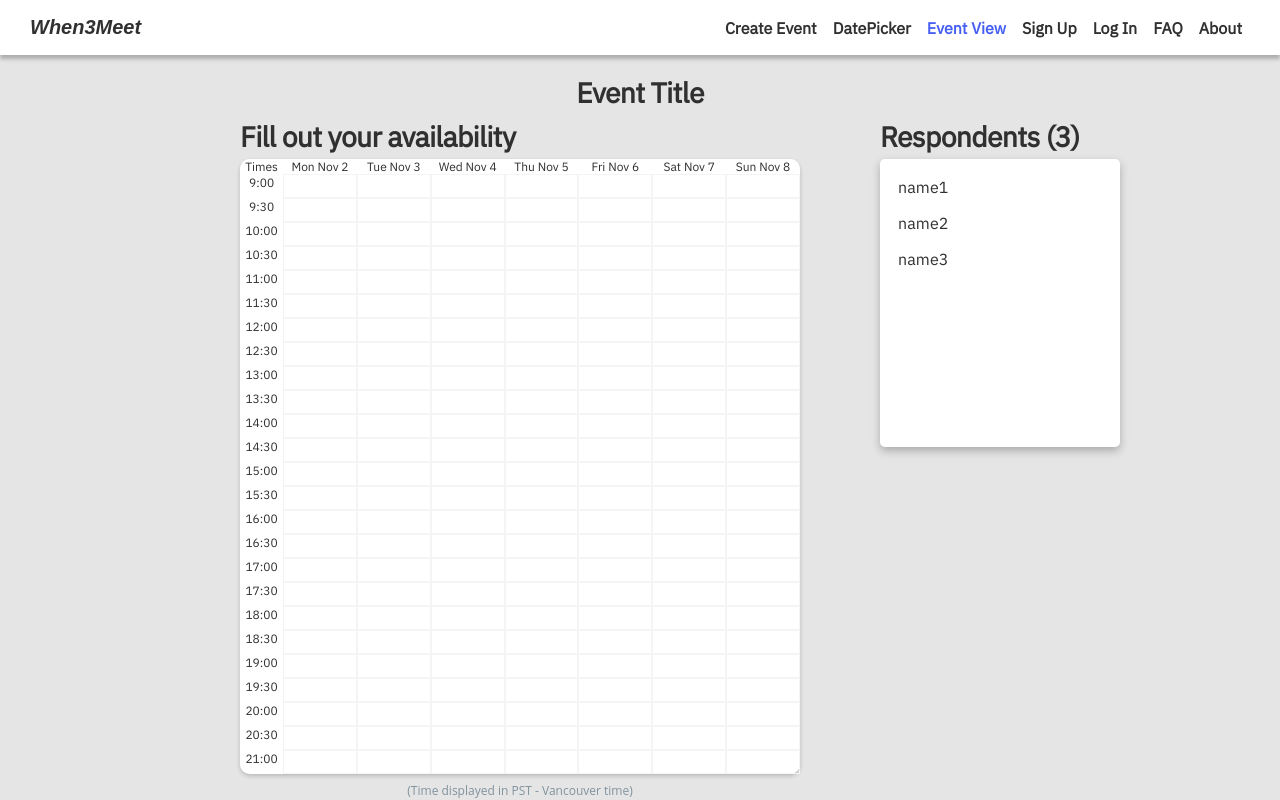
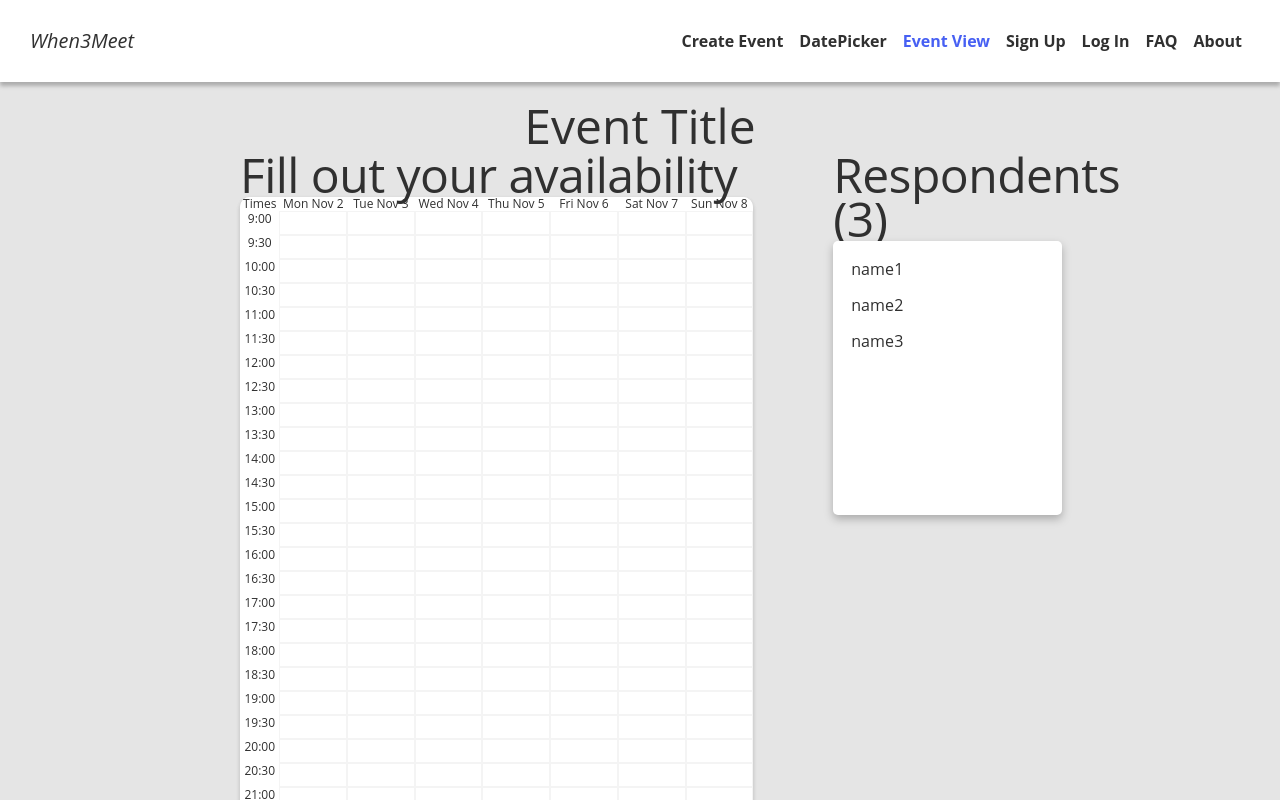
Before and after one commit to ubclaunchpad/HappyHour, a Vue app in the folder frontend/: page /event in a window 1280 px wide. Built offline with nearby package versions, Linux system fonts and the light colour scheme.

Commit message:
added Normalizer.css and global styling

```diff
--- a/frontend/package.json
+++ b/frontend/package.json
@@ -10,6 +10,7 @@
   "dependencies": {
     "core-js": "^3.6.5",
     "date-fns": "^2.16.1",
+    "normalize.css": "^8.0.1",
     "vue": "^3.0.0",
     "vue-cal": "^4.0.0",
     "vue-router": "^4.0.0-rc.1"
--- a/frontend/src/App.vue
+++ b/frontend/src/App.vue
@@ -1,5 +1,5 @@
 <template>
-  <div class="container-page">
+  <div class="root-container">
     <TheNavbar />
     <router-view />
   </div>
@@ -18,14 +18,15 @@ export default defineComponent({
 </script>
 
 <style>
+@import "~normalize.css";
 @import url("https://fonts.googleapis.com/css2?family=IBM+Plex+Sans&display=swap");
-
-/* Reset CSS */
+/* Reset CSS in addition to Normalize.css*/
 * {
   margin: 0;
   padding: 0;
   border: 0;
   box-sizing: border-box;
+  font-weight: normal;
 }
 
 ol,
@@ -35,14 +36,14 @@ ul {
 
 /* Global Class Styling */
 #app {
-  font-family: "IBM Plex Sans", sans-serif;
+  font-family: "Open Sans", sans-serif;
   -webkit-font-smoothing: antialiased;
   -moz-osx-font-smoothing: grayscale;
   text-align: center;
   color: rgb(48, 48, 48);
 }
 
-.container-page {
+.root-container {
   height: 100%;
   width: 100%;
   top: 0;
@@ -55,7 +56,7 @@ ul {
   background: RGB(229, 229, 229);
   z-index: -2;
 }
-
+/*
 .heading {
   font-style: normal;
   font-weight: bold;
@@ -64,6 +65,7 @@ ul {
   letter-spacing: -0.56px;
   color: RGB(48, 48, 48);
 }
+*/
 
 .sub-heading {
   font-style: normal;
@@ -74,4 +76,39 @@ ul {
   color: RGB(48, 48, 48);
   text-align: left;
 }
+
+/* Headline 1 */
+h1 {
+  font-size: 5.9375rem; /*95px on default 16px*/
+}
+
+/* Headline 2 */
+h2 {
+  font-size: 3.6875rem; /*59px*/
+}
+
+/* Headline 3 */
+h3 {
+  font-size: 3rem; /*48px*/
+}
+
+/* Headline 4 */
+h4 {
+  font-size: 2.125rem; /*34px*/
+}
+
+/* Headline 5 */
+h5 {
+  font-size: 1.5rem; /*24px*/
+}
+
+/* Headline 6 */
+h6 {
+  font-size: 1.25rem; /*20px*/
+}
+
+/* Body1 */
+body {
+  font-size: 1rem; /*16px*/
+}
 </style>
```
Also changed, not shown: 1 other file (tests, documents, lock files or other folders).
